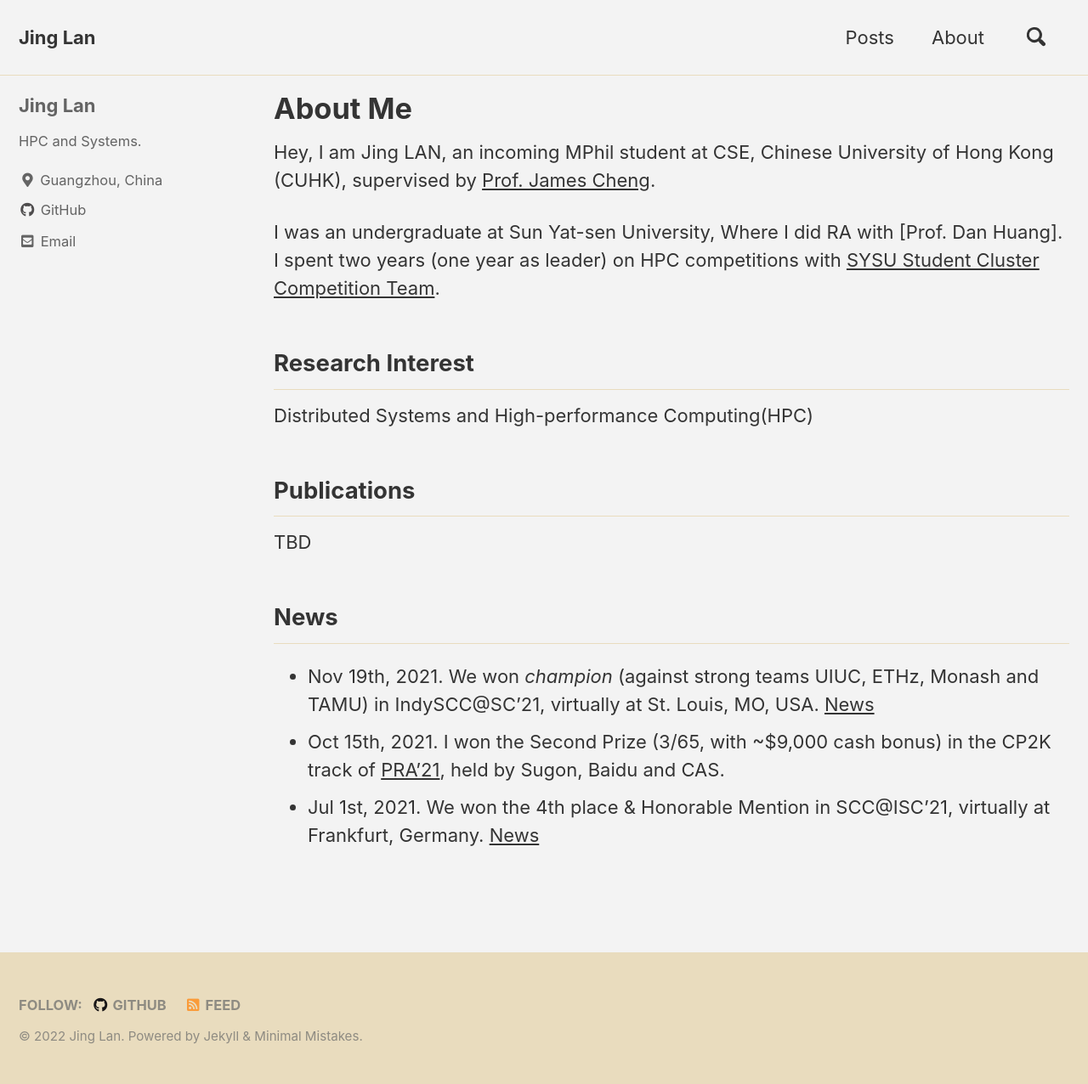
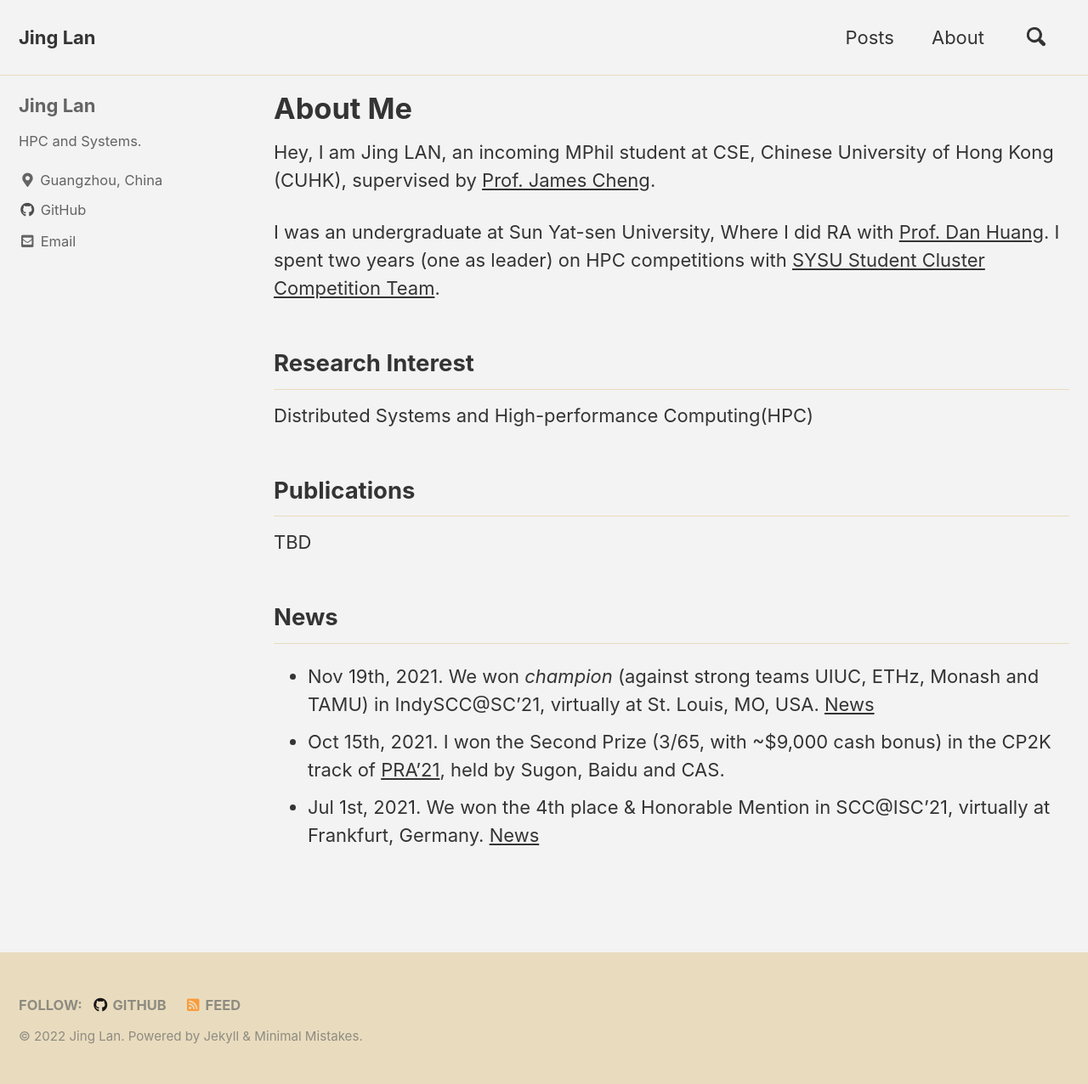
Before and after one commit to Lan-Jing/Lan-Jing.github.io, a Jekyll site: the page built from _pages/home.md, in a window 1280 px wide. Shown: the whole page at 85% size. Built offline with Jekyll 4.4.1, drawn with Linux system fonts in a browser that asks for light colours; cached includes are drawn as plain includes.

Commit message:
update profile

```diff
--- a/_pages/home.md
+++ b/_pages/home.md
@@ -8,7 +8,7 @@ author_profile: true
 
 Hey, I am Jing LAN, an incoming MPhil student at CSE, Chinese University of Hong Kong (CUHK), supervised by [Prof. James Cheng](https://www.cse.cuhk.edu.hk/~jcheng/).
 
-I was an undergraduate at Sun Yat-sen University, Where I did RA with [Prof. Dan Huang]. I spent two years (one year as leader) on HPC competitions with [SYSU Student Cluster Competition Team](https://scc.sysu.tech/).
+I was an undergraduate at Sun Yat-sen University, Where I did RA with [Prof. Dan Huang](https://scholar.google.com/citations?hl=en&user=Bo6PwnQAAAAJ&view_op=list_works&sortby=pubdate). I spent two years (one as leader) on HPC competitions with [SYSU Student Cluster Competition Team](https://scc.sysu.tech/).
 
 ## Research Interest
 
```
